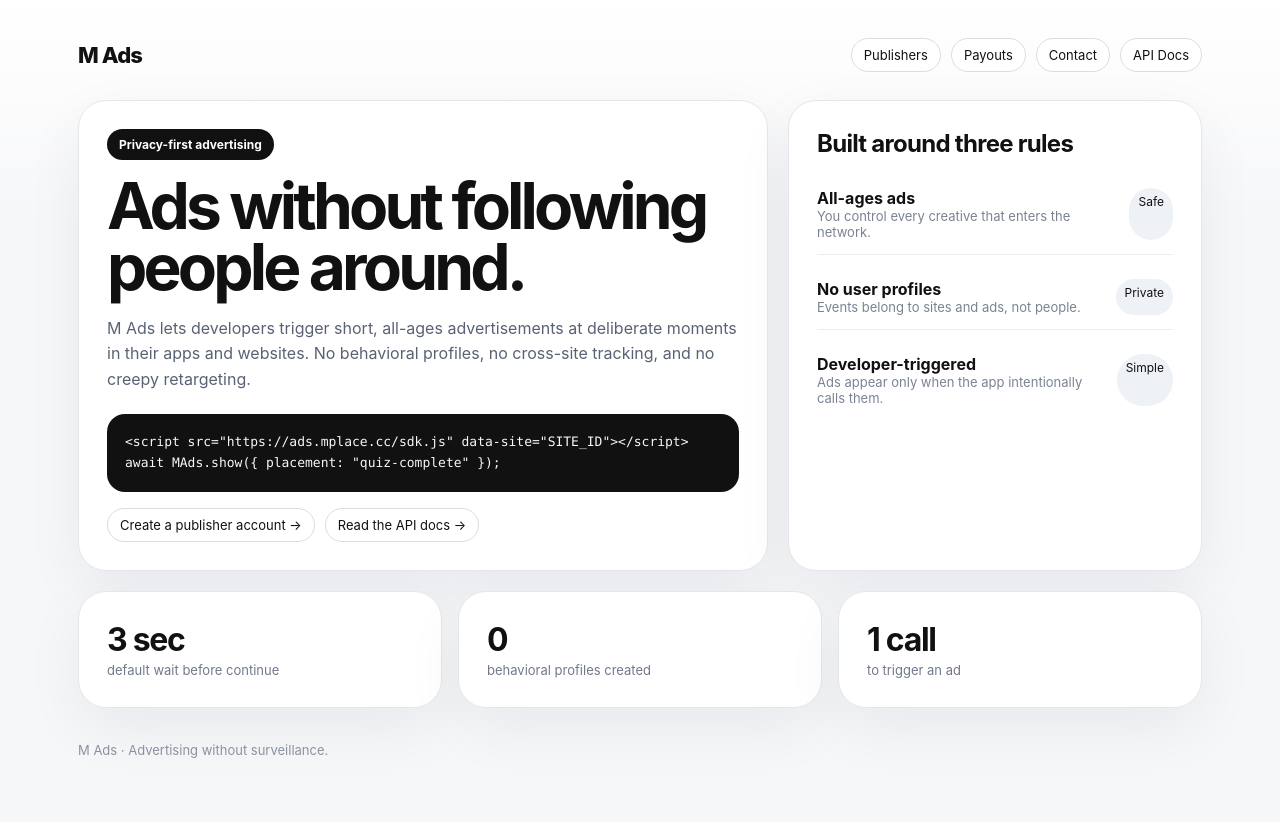
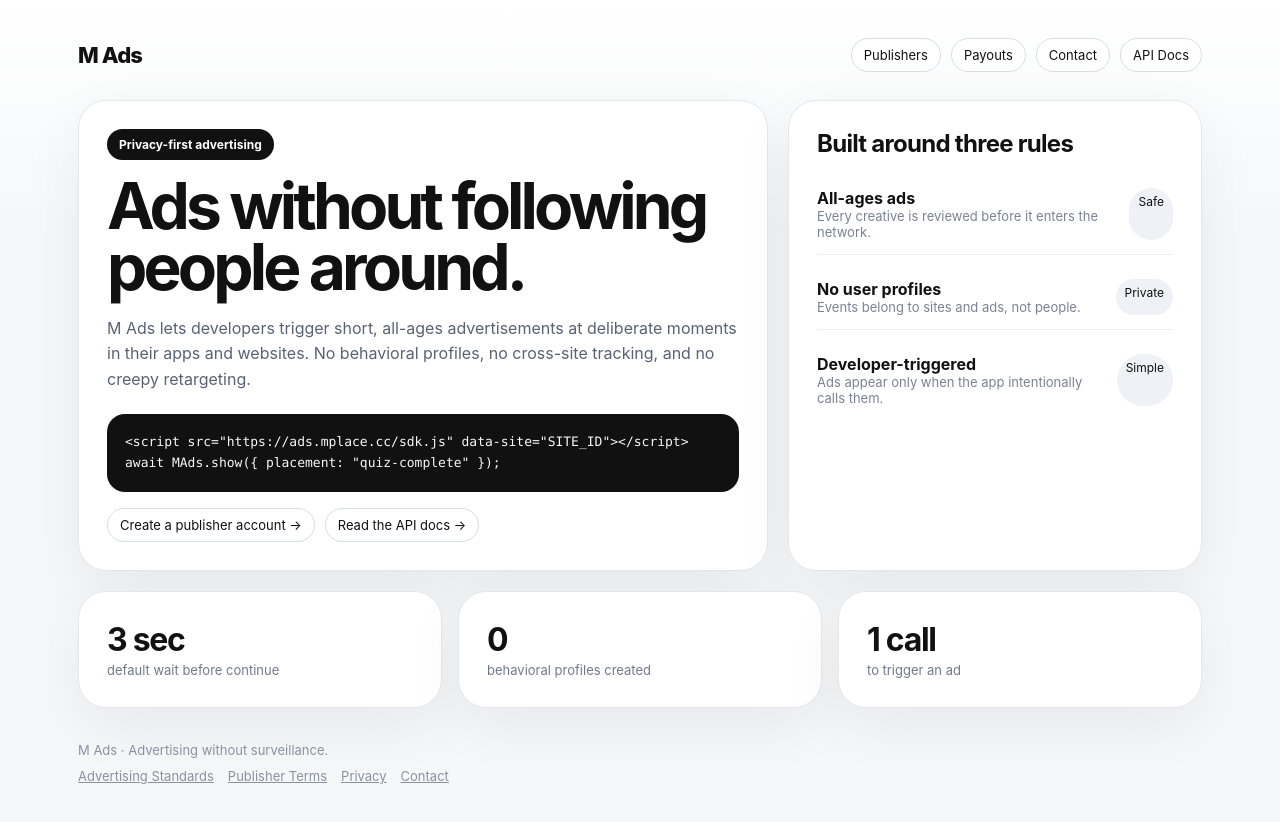
Before and after one commit to UnrealCake8/M.Ads, a Next.js app: page / in a window 1280 px wide. Shown: the top 822 px of the page. Before the commit the page ends 800 px from the top, so only its background shows below. Built offline with nearby package versions, Linux system fonts and the light colour scheme.

Commit message:
Link legal and advertising standards pages

```diff
--- a/app/page.tsx
+++ b/app/page.tsx
@@ -17,33 +17,19 @@ export default function HomePage() {
         <div className="panel">
           <span className="tag">Privacy-first advertising</span>
           <h1>Ads without following people around.</h1>
-          <p>
-            M Ads lets developers trigger short, all-ages advertisements at deliberate moments in their apps and websites. No behavioral profiles, no cross-site tracking, and no creepy retargeting.
-          </p>
+          <p>M Ads lets developers trigger short, all-ages advertisements at deliberate moments in their apps and websites. No behavioral profiles, no cross-site tracking, and no creepy retargeting.</p>
           <div className="section code">{`<script src="https://ads.mplace.cc/sdk.js" data-site="SITE_ID"></script>\n\nawait MAds.show({ placement: "quiz-complete" });`}</div>
-          <div style={{ marginTop: 16, display: "flex", gap: 10, flexWrap: "wrap" }}>
-            <Link className="pill" href="/publisher">Create a publisher account →</Link>
-            <Link className="pill" href="/docs">Read the API docs →</Link>
-          </div>
+          <div style={{ marginTop: 16, display: "flex", gap: 10, flexWrap: "wrap" }}><Link className="pill" href="/publisher">Create a publisher account →</Link><Link className="pill" href="/docs">Read the API docs →</Link></div>
         </div>
-
-        <aside className="panel">
-          <h2>Built around three rules</h2>
-          <div className="list">
-            <div className="row"><div><strong>All-ages ads</strong><div className="muted">You control every creative that enters the network.</div></div><span className="badge">Safe</span></div>
-            <div className="row"><div><strong>No user profiles</strong><div className="muted">Events belong to sites and ads, not people.</div></div><span className="badge">Private</span></div>
-            <div className="row"><div><strong>Developer-triggered</strong><div className="muted">Ads appear only when the app intentionally calls them.</div></div><span className="badge">Simple</span></div>
-          </div>
-        </aside>
+        <aside className="panel"><h2>Built around three rules</h2><div className="list"><div className="row"><div><strong>All-ages ads</strong><div className="muted">Every creative is reviewed before it enters the network.</div></div><span className="badge">Safe</span></div><div className="row"><div><strong>No user profiles</strong><div className="muted">Events belong to sites and ads, not people.</div></div><span className="badge">Private</span></div><div className="row"><div><strong>Developer-triggered</strong><div className="muted">Ads appear only when the app intentionally calls them.</div></div><span className="badge">Simple</span></div></div></aside>
       </section>
 
-      <section className="grid">
-        <div className="panel stat"><strong>3 sec</strong><span>default wait before continue</span></div>
-        <div className="panel stat"><strong>0</strong><span>behavioral profiles created</span></div>
-        <div className="panel stat"><strong>1 call</strong><span>to trigger an ad</span></div>
-      </section>
+      <section className="grid"><div className="panel stat"><strong>3 sec</strong><span>default wait before continue</span></div><div className="panel stat"><strong>0</strong><span>behavioral profiles created</span></div><div className="panel stat"><strong>1 call</strong><span>to trigger an ad</span></div></section>
 
-      <footer className="footer">M Ads · Advertising without surveillance.</footer>
+      <footer className="footer">
+        <div>M Ads · Advertising without surveillance.</div>
+        <div style={{display:"flex",gap:14,flexWrap:"wrap",marginTop:10}}><Link href="/advertising-standards">Advertising Standards</Link><Link href="/terms">Publisher Terms</Link><Link href="/privacy">Privacy</Link><Link href="/contact">Contact</Link></div>
+      </footer>
     </main>
   );
 }
```
